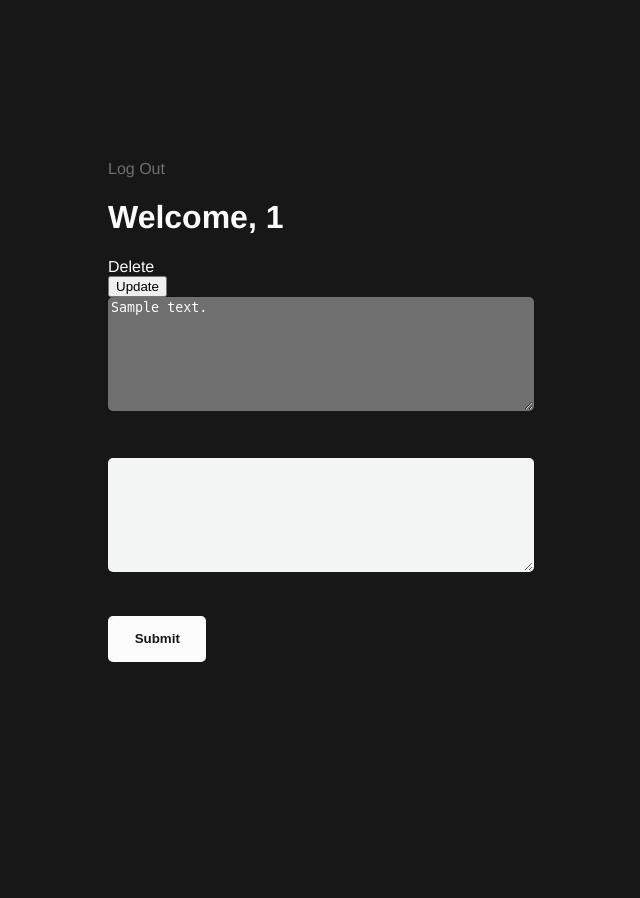
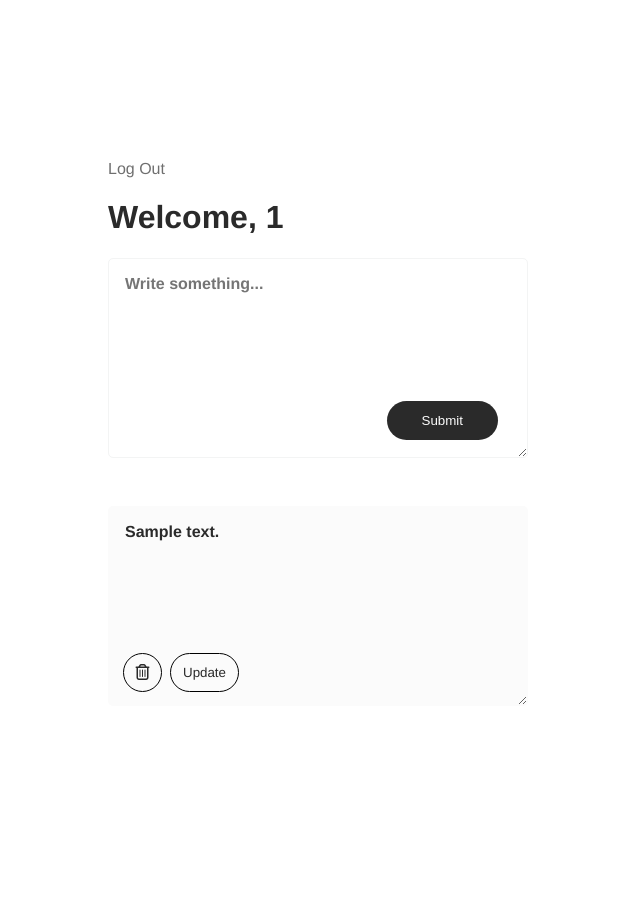
Before and after one commit to Johnmojo/Storypad, a PHP site: page /includes/dashboard.php in a window 1280 px wide. Shown: the whole page, without its empty margins (322-962 px from the left). Before the commit the page ends 662 px from the top, so only its background shows below. Run offline with PHP 8.4, Linux system fonts and the light colour scheme; the visitor is signed in with stand-in values (Sample User, id 1); tables that the repository leaves empty or names only in its code hold one stand-in row (values such as "Sample post"); some libraries are stand-ins or nearby versions.

Commit message:
Visual changes

```diff
--- a/css/style.css
+++ b/css/style.css
@@ -1,19 +1,20 @@
 :root {
-  --main-bg-color: #171717;
-  --main-bg-red: #fedcda;
-  --main-bg-yellow: #fdd100;
-  --main-text-color-red: #370e0c;
-  --main-text-color-bright: #fcfcfc;
-  --main-text-color-dark: #6f6f6f;
+  --main-black-color: #2a2a2a;
+  --main-red-color: #fedcda;
+  --main-yellow-color: #fdd100;
+  --main-redder-color: #370e0c;
+  --main-bright-color: #fbfbfb;
+  --main-white-color: #ffffff;
+  --main-dark-color: #6f6f6f;
 }
 
 body {
-  background: #171717;
+  background: var(--main-white-color);
   font-family: Helvetica, Arial, sans-serif;
 }
 
 .signup__parent__header > a {
-  color: var(--main-text-color-dark);
+  color: var(--main-dark-color);
   text-decoration: none;
   margin-right: 1em;
 }
@@ -129,118 +129,156 @@ input {
 }
 
 .login_parent__action__form > label {
-  color: var(--main-text-color-bright);
+  color: var(--main-dark-color);
   margin: 0.5em 0;
   font-weight: 600;
 }
 
-.login_parent__action__form > input[type="text" i] {
+.login_parent__action__form > input[type="text"] {
   border-radius: 5px;
-  height: 2.5em;
+  color: var(--main-dark-color);
+  height: 3em;
   width: 100%;
-  border-style: none;
+  border: 1.5px solid #d4d4d4;
   margin-bottom: 2em;
+  padding-left: 1em;
 }
 
-.login_parent__action__form > input[type="submit" i] {
-  height: 3.5em;
-  padding: 0.75em 2em;
-  margin: 0 0.75em 0 0;
-  font-weight: 600;
-  border-radius: 5px;
-  border-style: none;
-  background: var(--main-text-color-bright);
-  color: var(--main-bg-color);
+.login_parent__action__form > input[type="submit"] {
+  color: var(--main-bright-color);
+  background-color: var(--main-black-color);
+  padding: 12px 35px;
   text-decoration: none;
-  margin: 1em 0;
+  border: none;
+  cursor: pointer;
+  border-radius: 25px;
 }
 
 .login__parent__action__error {
-  background-color: var(--main-bg-red);
-  color: var(--main-text-color-red);
+  background-color: var(--main-red-color);
+  color: var(--main-redder-color);
   padding: 1em;
   border-radius: 5px;
 }
 
 .dashboard__parent {
   max-width: 420px;
-  margin: 10rem auto 0 auto;
+  margin: 10rem auto 10rem auto;
 }
 
 .dashboard__parent > h1 {
   font-weight: 600;
-  color: var(--main-text-color-bright);
+  color: var(--main-black-color);
 }
 
 .dashboard__parent__header > a {
-  color: var(--main-text-color-dark);
+  color: var(--main-dark-color);
   text-decoration: none;
   margin-right: 1em;
 }
 
 .dashboard__parent__action__empty {
-  color: var(--main-text-color-bright);
-  padding: 1em 0;
+  margin: 2em;
+  font-weight: 600;
+  color: var(--main-dark-color);
+  opacity: 0.6;
+}
+
+.dashboard__parent__journal > form {
+  position: relative;
 }
 
 .dashboard__parent__journal > .dashboard__parent__action__error {
-  color: var(--main-text-color-bright);
+  color: var(--main-bright-color);
   padding: 1em;
   border-radius: 5px;
 }
 
 .dashboard__parent__action__form {
   margin-top: 1em;
+  position: relative;
 }
 
 .dashboard__parent__action__form > textarea {
+  font-family: Helvetica, Arial, sans-serif;
+  font-size: 1rem;
   border-radius: 5px;
   min-height: 108px;
   width: 100%;
-  border: 1px solid transparent;
+  border: 1.5px solid #f3f4f4;
   resize: vertical;
   width: 100%;
-  height: 40px;
+  min-height: 200px;
   margin-bottom: 2em;
   border-radius: 5px;
   outline: none;
-  background-color: #f3f4f4;
+  /* background-color: #f3f4f4; */
+  padding: 1em;
+  font-weight: 600;
 }
 
 .dashboard__parent__action__form > input {
-  height: 3.5em;
-  padding: 0.75em 2em;
-  margin: 0 0.75em 0 0;
-  font-weight: 600;
-  border-radius: 5px;
-  border-style: none;
-  background: var(--main-text-color-bright);
-  color: var(--main-bg-color);
+  color: var(--main-bright-color);
+  background-color: var(--main-black-color);
+  padding: 12px 35px;
   text-decoration: none;
-  margin: 1em 0;
-}
-
-.dashboard__parent__action__empty {
-  padding: 1em;
-  margin: 2em 0;
+  border: none;
+  cursor: pointer;
+  border-radius: 25px;
+  position: absolute;
+  bottom: 50px;
+  right: 30px;
 }
 
 .dashboard__parent__action__content {
-  background: var(--main-text-color-dark);
-  color: var(--main-text-color-bright);
+  font-family: Helvetica, Arial, sans-serif;
+  font-size: 1rem;
+  background: var(--main-bright-color);
+  color: var(--main-black-color);
   width: 100%;
   height: 40px;
-  min-height: 108px;
+  min-height: 200px;
   border: 1px solid transparent;
   resize: vertical;
   margin-bottom: 2em;
   border-radius: 5px;
   outline: none;
+  padding: 1em;
+  font-weight: 600;
 }
 
+.dashboard__parent__journal__card__action {
+  display: flex;
+  column-gap: 0.5em;
+  margin: 1em 0;
+  position: absolute;
+  bottom: 30px;
+  left: 15px;
+}
 
-.dashboard__parent__journal__card__action > a {
-  color: var(--main-text-color-bright);
+.dashboard__parent__journal__card__action__delete {
+  font-family: Helvetica, Arial, sans-serif;
+  color: var(--main-black-color);
+  background-color: var(--main-bright-color);
+  height: 25px;
+  width: 25px;
+  padding: 6px;
   text-decoration: none;
-  margin-right: 1em;
+  border: 1.5px solid #000000;
+  cursor: pointer;
+  border-radius: 50%;
+  display: flex;
+  justify-content: center;
+  align-items: center;
 }
+
+.dashboard__parent__journal__card__action__update {
+  font-family: Helvetica, Arial, sans-serif;
+  color: var(--main-black-color);
+  background-color: var(--main-bright-color);
+  padding: 6px 12px;
+  text-decoration: none;
+  border: 1.5px solid #000000;
+  cursor: pointer;
+  border-radius: 25px;
+}
--- a/includes/dashboard.php
+++ b/includes/dashboard.php
@@ -21,7 +21,6 @@ if (isset($_POST['submitContent'])) {
 if (isset($_POST['submitContentUpdate'])) {
     $stmt3 = $pdo->prepare("UPDATE $usersUidTable SET usersContent=? WHERE idContent=(?)");
     $stmt3->execute([$_POST['usersContentUpdate'], $_POST['idContentUpdate']]);
-    echo "updateed";
 }
 
 if (isset($_GET['delete'])) {
@@ -48,6 +47,12 @@ if (isset($_GET['delete'])) {
             <a href="./logout.php">Log Out</a>
         </div>
         <h1>Welcome, <?php echo htmlspecialchars($usersUidSession) ?></h1>
+        <div class="dashboard__parent__action">
+            <form class="dashboard__parent__action__form" action="<?php echo $_SERVER['PHP_SELF'] ?>" method="POST">
+                <textarea required type="text" name="usersContent" maxlength="1000" placeholder="Write something..."></textarea>
+                <input type="submit" class="dashboard__parent__action--submit" name="submitContent" value="Submit">
+            </form>
+        </div>
         <div class="dashboard__parent__journal">
             <?php
 
@@ -55,20 +60,14 @@ if (isset($_GET['delete'])) {
             $queryUsersContents = $pdo->query("SELECT usersContent,idContent from $usersUidTable")->fetchAll();
 
             if (empty($queryUsersContents)) {
-                echo "<div class='dashboard__parent__action__empty'>Add your first journal.</div>";
+                echo "<h2 class='dashboard__parent__action__empty'>Note you add appear here</h2>";
             } else {
                 foreach ($queryUsersContents as $queryUsersContent) {
-                    echo "<form method='POST' action='dashboard.php' class='dashboard__parent__journal__card'>" . "<div class='dashboard__parent__journal__card__action'><a href=" . $_SERVER['PHP_SELF'] . "?delete=" . $queryUsersContent['idContent'] . ">Delete</a>" . "<input type='hidden' value=" . $queryUsersContent['idContent'] . " name='idContentUpdate'></input>" . "<input name='submitContentUpdate' type='submit' value='Update' href=" . "></input></div>" . "<textarea name='usersContentUpdate' class='dashboard__parent__action__content'>" . $queryUsersContent['usersContent'] . "</textarea>" . "</form>";
+                    echo "<form method='POST' action='dashboard.php' class='dashboard__parent__journal__card'>" . "<div class='dashboard__parent__journal__card__action'><a class='dashboard__parent__journal__card__action__delete'  href=" . $_SERVER['PHP_SELF'] . "?delete=" . $queryUsersContent['idContent'] . "><i class='far fa-trash-alt'></i></a>" . "<input type='hidden' value=" . $queryUsersContent['idContent'] . " name='idContentUpdate'>" . "<input class='dashboard__parent__journal__card__action__update' name='submitContentUpdate' type='submit' value='Update'></div>" . "<textarea name='usersContentUpdate' class='dashboard__parent__action__content'>" . $queryUsersContent['usersContent'] . "</textarea>" . "</form>";
                 }
             }
 
             ?>
-        </div>
-        <div class="dashboard__parent__action">
-            <form class="dashboard__parent__action__form" action="<?php echo $_SERVER['PHP_SELF'] ?>" method="POST">
-                <textarea required type="text" name="usersContent" maxlength="1000" style="color:wheat"></textarea>
-                <input type="submit" class="dashboard__parent__action--submit" name="submitContent" value="Submit">
-            </form>
         </div>
     </div>
 
--- a/includes/dbh.php
+++ b/includes/dbh.php
@@ -1,3 +1,4 @@
+<script src="https://kit.fontawesome.com/29e756bbd4.js" crossorigin="anonymous"></script>
 <?php
 
 $servername = 'localhost';
--- a/includes/register.php
+++ b/includes/register.php
@@ -28,7 +28,7 @@ if (isset($_SESSION['usersUid'])) {
             <a href="./login.php">Log in</a>
         </div>
         <h1>Sign Up</h1>
-        <h2>Enter your desired username & password.</h2>
+        <h2>It's quick and easy.</h2>
         <div class="signup__parent__action">
             <form class="signup_parent__action__form" action="./registered.php" method="POST">
                 <label>Username</label>
```
Also changed, not shown: other parts of css/style.css (+27 -28 lines).
